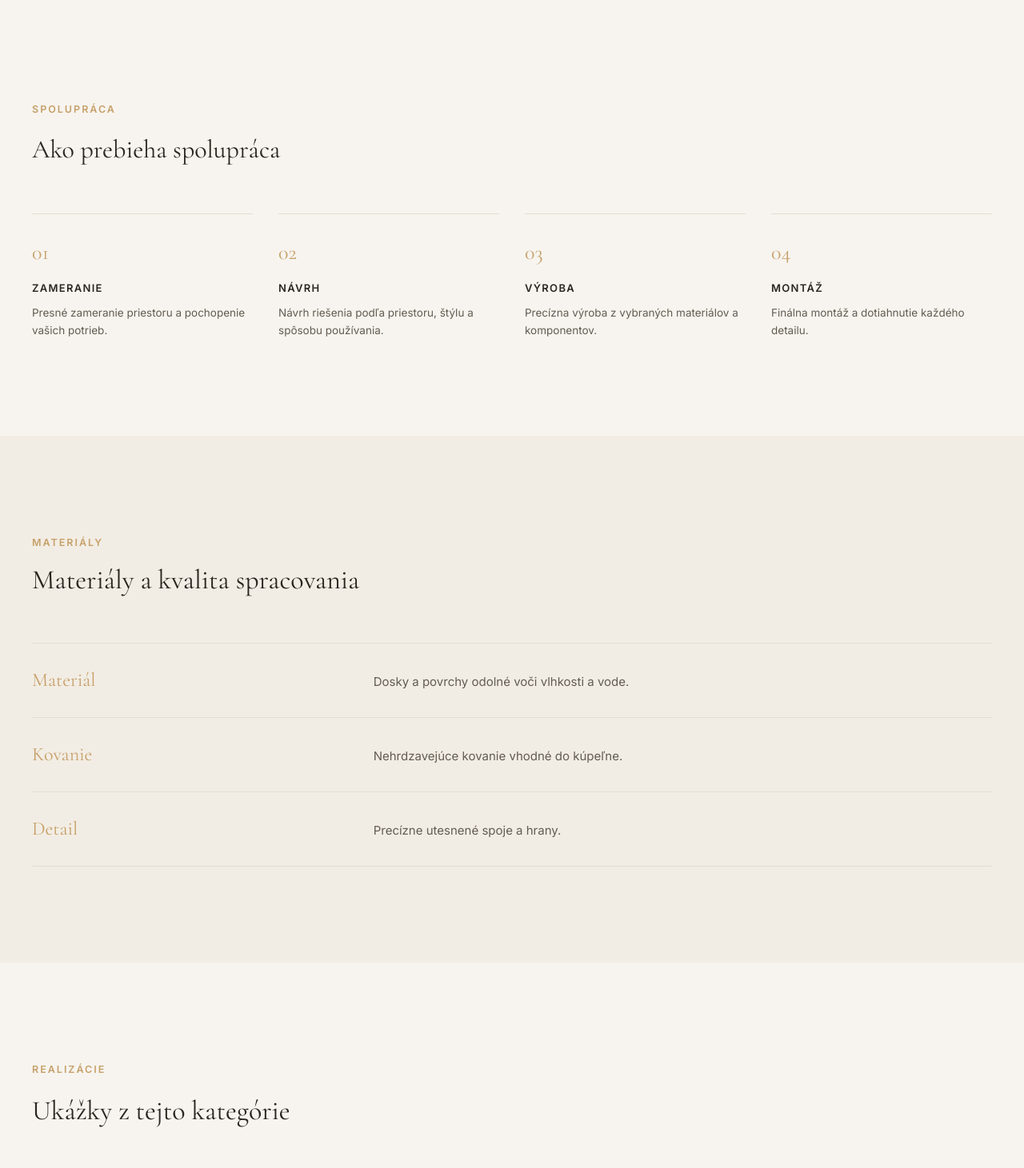
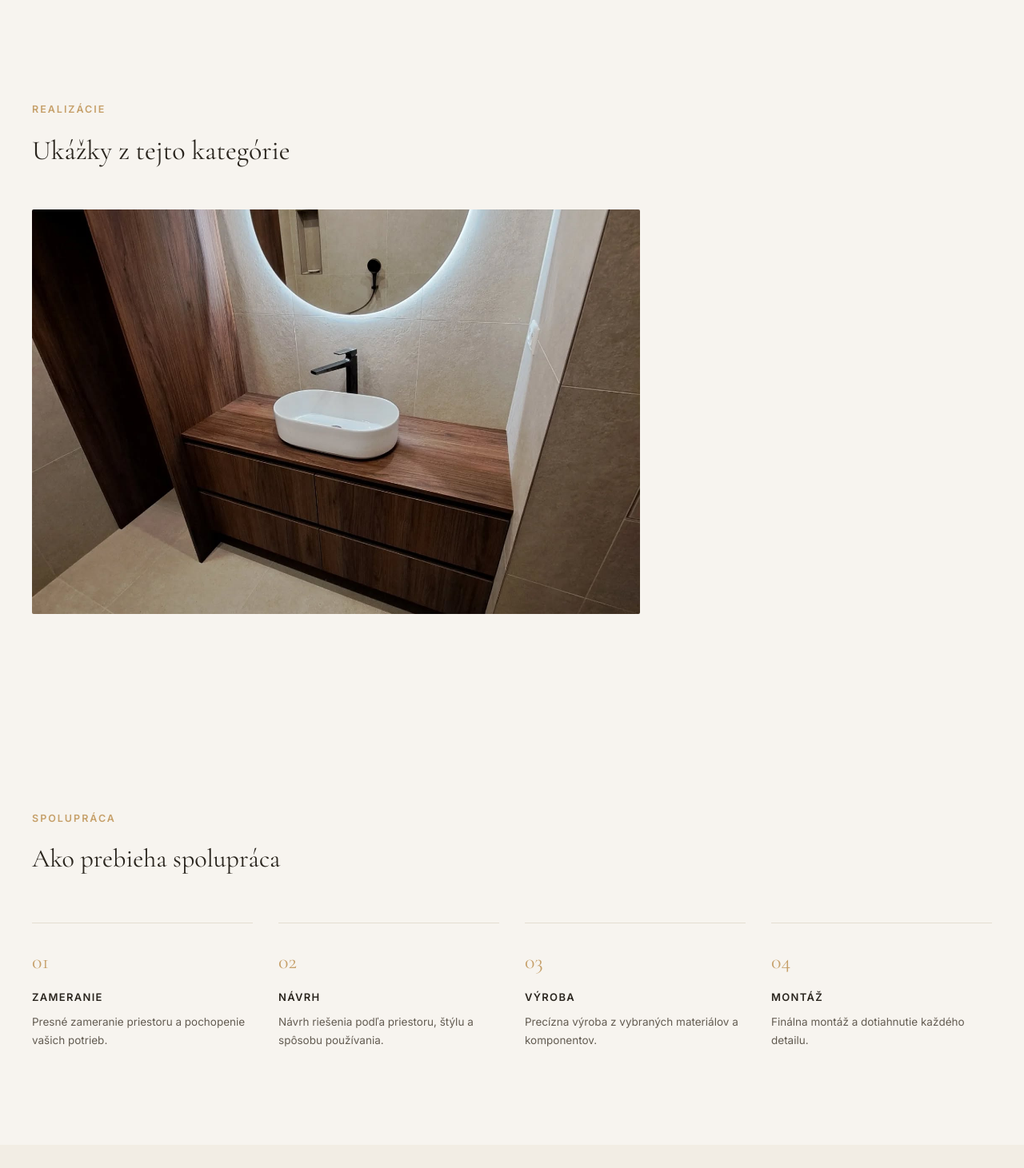
Before and after one commit to CarterIvan/daniel_kadanec, a React (Vite) app: page /kupelnovy-nabytok in a window 1280 px wide. Shown: the part 1100-2561 px from the top of the page at 80% size. Built offline with nearby package versions, Linux system fonts and the light colour scheme.

Commit message:
Update ServiceDetailPage.jsx

```diff
--- a/src/components/ServiceDetailPage/ServiceDetailPage.jsx
+++ b/src/components/ServiceDetailPage/ServiceDetailPage.jsx
@@ -31,15 +31,15 @@ function ServiceDetailPage({ service }) {
       </Reveal>
 
       <Reveal>
+        <ProjectGallery gallery={service.gallery} />
+      </Reveal>
+
+      <Reveal>
         <ProcessTimeline steps={processSteps} />
       </Reveal>
 
       <Reveal>
         <ServiceMaterials quality={service.quality} />
-      </Reveal>
-
-      <Reveal>
-        <ProjectGallery gallery={service.gallery} />
       </Reveal>
 
       <Reveal>
```
